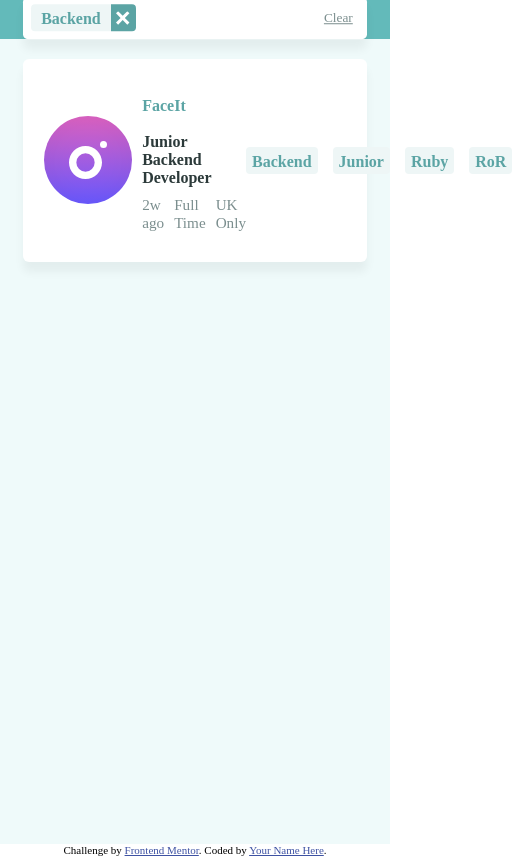
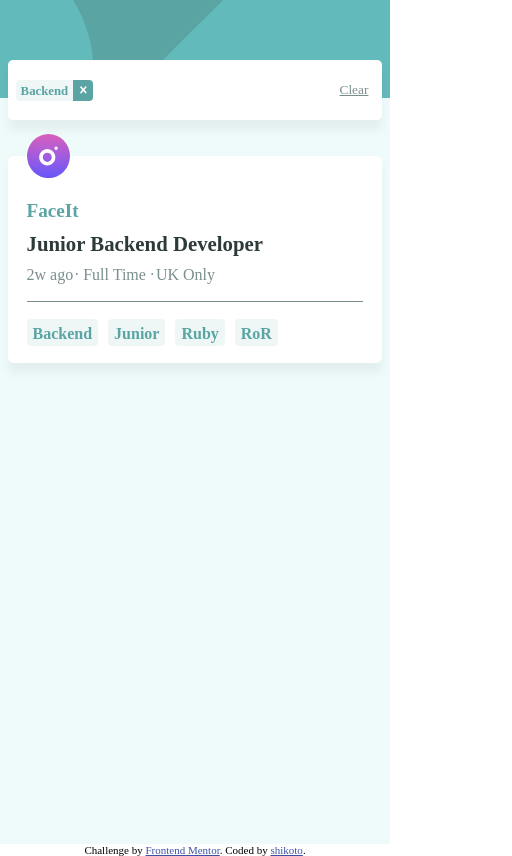
Before and after one commit to shikot0/static-job-listings-master, a plain HTML site: page index.html in a window 390 px wide. Both pictures are taken after a click on the element "Backend". Shown: the whole page, 512 px wide, since content can reach past the window. Drawn offline with Linux system fonts and the light colour scheme.

Commit message:
Most issues resolved

```diff
--- a/index.html
+++ b/index.html
@@ -25,34 +25,11 @@
         </div>
         <button id="clear-queries-button">Clear</button>
       </div>
-      <!-- <div class="job-listing">
-        <div class="main-info">
-          <img src="images/photosnap.svg" alt="">
-          <div class="company-and-job-status">
-            <p class="company">Photosnap</p>
-            <p class="new-tag">New!</p>
-            <p class="featured-tag">Featured</p>
-          </div>
-          <p class="position">Senior Frontend Developer</p>
-          <div class="job-details">
-            <p class="time-posted">1d ago</p>
-            <p class="contract">Full Time</p>
-            <p class="location">USA only</p>
-          </div>
-        </div>
-        <div class="tags">
-          <p class="tag">Frontend</p>
-          <p class="tag">Senior</p>
-          <p class="tag">HTML</p>
-          <p class="tag">CSS</p>
-          <p class="tag">JavaScript</p>
-        </div>
-      </div> -->
     </section>
   </main>
   <div class="attribution">
     Challenge by <a href="https://www.frontendmentor.io?ref=challenge" target="_blank">Frontend Mentor</a>.
-    Coded by <a href="#">Your Name Here</a>.
+    Coded by <a href="#">shikoto</a>.
   </div>
 </body>
 </html>
--- a/script.js
+++ b/script.js
@@ -1,6 +1,7 @@
 const wrapper = document.getElementById('wrapper');
 const queriesWrapper = document.getElementById('queries-wrapper');
 const clearQueriesBtn = document.getElementById('clear-queries-button');
+
 
 let jobListings = [];
 fetch("data.json")
@@ -11,7 +12,7 @@ fetch("data.json")
        const job = document.createElement('div');
        job.classList.add('job-listing');
        job.innerHTML = `<div class="main-info">
-                            <img src="${listing.logo}" alt="">
+                            <img class="company-logo" src="${listing.logo}" alt="${listing.company} logo">
                             <div class="company-and-job-status">
                               <p class="company">${listing.company}</p>
                             </div>
@@ -66,24 +67,35 @@ fetch("data.json")
     });
 });
 
-let value = [];
-function filter(e) {
-    value.push(e.target.innerText);
-    console.log(value)
+function hideListings() {
     jobListings.forEach(jobListing => {
         let isVisible = value.every(query => {
             return jobListing.keywords.includes(query);
         })
         jobListing.element.classList.toggle('hidden-listing', !isVisible);
     })
+}
+let value = [];
+function filter(e) {
+    if(value.includes(e.target.innerText)) {
+        return;
+    }
+    value.push(e.target.innerText);
+    console.log(value)
+    hideListings();
     const query = document.createElement('p');
-    const removeQueryButton = document.createElement('button');
-    removeQueryButton.innerHTML = `<img src="images/icon-remove.svg" alt=""></img>`;
-    removeQueryButton.classList.add('remove-query-button');
+    const removeQueryBtn = document.createElement('button');
+    removeQueryBtn.innerHTML = `<img src="images/icon-remove.svg" alt=""></img>`;
+    removeQueryBtn.classList.add('remove-query-button');
     query.classList.add('query');
     query.innerText = e.target.innerText;
-    query.appendChild(removeQueryButton)
+    query.appendChild(removeQueryBtn)
     queriesWrapper.appendChild(query);
+    removeQueryBtn.addEventListener('click', () => {
+           removeQueryBtn.parentElement.remove();
+           value.splice(value.indexOf(removeQueryBtn.previousSibling.textContent),1);
+           hideListings();
+    })
 }
 setTimeout(() => {
     tags = document.querySelectorAll('.tag');
@@ -92,6 +104,7 @@ setTimeout(() => {
     })
 },300)
 
+
 clearQueriesBtn.addEventListener('click', () => {
     jobListings.forEach(jobListing => {
         jobListing.element.classList.remove('hidden-listing');
--- a/style.css
+++ b/style.css
@@ -20,6 +20,7 @@ main {
     padding: 5% 6% 3%;
     width: 100%;
     position: relative;
+    overflow-x: clip;
 }
 #search-query {
     position: absolute;
@@ -27,21 +28,31 @@ main {
     background: white;
     display: flex;
     justify-content: space-between;
-    padding: 2%;
+    padding: 1% 2%;
+    min-height: 60px;
     border-radius: 5px;
     box-shadow: 0 10px 10px rgba(0, 0, 0, 0.05);
-    transform: translateY(-145%);
+    transform: translateY(-165%);
+    animation: slide-in .6s cubic-bezier(.18,.89,.32,1.28) 1 backwards;
+}
+@keyframes slide-in {
+    from {
+        opacity: 0;
+        transform: translate(-100%,-165%);
+    }
 }
 #queries-wrapper {
     display: flex;
     align-items: center;
-    gap: 50px;
+    width: 100%;
+    min-height: 100%;
+    gap: 40px;
 }
 .query {
     background: hsl(180, 31%, 95%);
     color:  hsl(180, 29%, 50%);
-    padding: 6px 10px 3px;
-    border-radius: 4px 0 0 4px;
+    padding: 6px 32px 3px 5px;
+    border-radius: 4px 0px 0px 4px;
     font-weight: 700;
     cursor: pointer;
     transition: .2s;
@@ -53,7 +64,7 @@ main {
 }
 .remove-query-button {
     position: absolute;
-    right: -25px;
+    right: 0;
     top: 0;
     height: 100%;
     width: 25px;
@@ -68,6 +79,9 @@ main {
 }
 .remove-query-button:hover {
     background: hsl(180, 14%, 20%);
+}
+.remove-query-button img{
+    width: 90%;
 }
 #clear-queries-button {
     background: transparent;
@@ -89,13 +103,13 @@ main {
     justify-content: space-between;
     align-items: center;
     border-radius: 6px;
-    padding: 1.3rem;
+    padding: 1.3rem 2rem;
     box-shadow: 0 10px 10px rgba(0, 0, 0, 0.05);
     animation: fade-in .3s linear 1 backwards;
     transition: .3s;
 }
 .job-listing:hover {
-    transform: scale(1.03) translateX(16px);
+    transform: scale(1.02) translateX(10px);
     box-shadow: 0 10px 10px rgba(0, 0, 0, 0.1);
 }
 @keyframes fade-in {
@@ -114,11 +128,14 @@ main {
     gap: 0 10px;
     align-items: center;
 }
-.main-info img {
+.company-logo {
     grid-column-start: 1;
     grid-column-end: 2;
     grid-row-start: 1;
     grid-row-end: 4;
+    width: 100%;
+    height: 100%;
+    object-fit: cover;
 }
 .company-and-job-status {
     display: flex;
@@ -146,11 +163,12 @@ main {
 }
 .job-details {
     display: flex;
-    gap: 10px;
+    gap: 1.5rem;
 }
 .position {
     font-weight: 700;
     color: hsl(180, 14%, 20%);
+    font-size: 1.1rem;
 }
 .time-posted, .contract, .location {
     font-weight: 500;
@@ -158,9 +176,25 @@ main {
     font-size: .95rem;
     cursor: pointer;
 }
+.contract {
+    position: relative;
+}
+.contract::before {
+    content: '.';
+    position: absolute;
+    left: -25%;
+    top: -28%;
+}
+.contract::after {
+    content: '.';
+    position: absolute;
+    right: -25%;
+    top: -28%;
+ }
 .tags {
     display: flex;
     align-items: center;
+    justify-content: end;
     gap: 15px;
 }
 .tag {
@@ -179,3 +213,118 @@ main {
 .hidden-listing {
     display: none;
 }
+
+@media screen and (max-width: 965px) {
+    #wrapper {
+        padding: 6% 3% 2%;
+    }
+    #search-query {
+        width: 94%;
+        transform: translateY(-140%)
+    }
+    .job-listing {
+        padding: 2%;
+    }
+    .new-tag, .featured-tag {
+        font-size: .7rem;
+    }
+    .position {
+        font-size: 1rem;
+    }
+    .job-details {
+        gap: 10px;
+    }
+    .time-posted, .contract, .location {
+        font-size: .8rem;
+    }
+    .contract::before {
+        content: '.';
+        position: absolute;
+        left: -13.5%;
+        top: -25%;
+    }
+    .contract::after {
+        content: '.';
+        position: absolute;
+        right: -13.5%;
+        top: -25%;
+     }
+    .tags {
+        gap: 10px;
+    }
+    .tag {
+        font-size: .7rem;
+    }
+}
+
+@media screen and (max-width: 680px) {
+    main {
+        padding: 25% 0 0 0;
+        background: url(images/bg-header-mobile.svg), hsl(180, 29%, 50%);
+        background-repeat: no-repeat;
+        background-size: contain;
+    }
+    #wrapper {
+        gap: 55px;
+        padding: 15% 2% 2%;
+    }
+    #search-query {
+        transform: translateY(-160%);
+        width: 96%;
+    }
+    #queries-wrapper {
+        flex-wrap: wrap;
+        gap: 10px 30px;
+    }
+    .query {
+        font-size: .8rem;
+        padding: 4px 5px 2px;
+    }
+    .remove-query-button {
+        right: -20px;
+        width: 20px;
+    }
+    .job-listing {
+        flex-direction: column;
+        align-items: flex-start;
+        padding: 0 5%;
+    }
+    .main-info {
+        display: flex;
+        flex-direction: column;
+        align-items: flex-start;
+        gap: 0;
+        padding: 0 0 5% 0;
+        border-bottom: 1px solid hsl(180, 8%, 52%);
+        width: 100%;
+    }
+    .company-logo {
+        width: 13%;
+        transform: translateY(-50%);
+    }
+    .company {
+        font-size: 1.2rem;
+    }
+    .new-tag, .featured-tag {
+        font-size: .9rem;
+    }
+    .position {
+        font-size: 1.3rem;
+        margin: 3% 0;
+    }
+    .job-details {
+        gap: 10px;
+    }
+    .time-posted, .contract, .location {
+        font-size: 1rem;
+    }
+    .tags {
+        padding: 5% 0;
+        width: 100%;
+        justify-content: flex-start;
+        flex-wrap: wrap;
+    }
+    .tag {
+        font-size: 1rem;
+    }
+}
```
